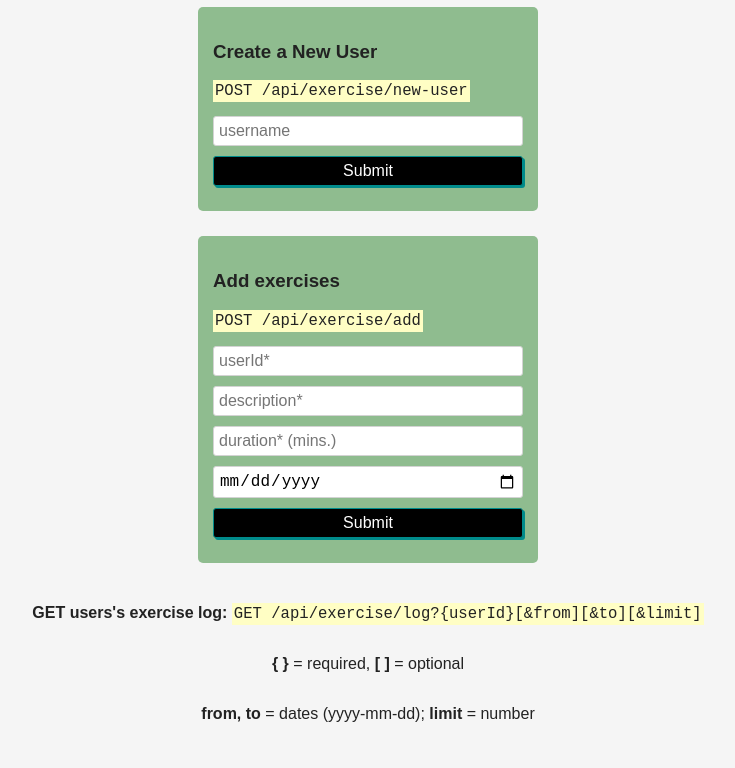
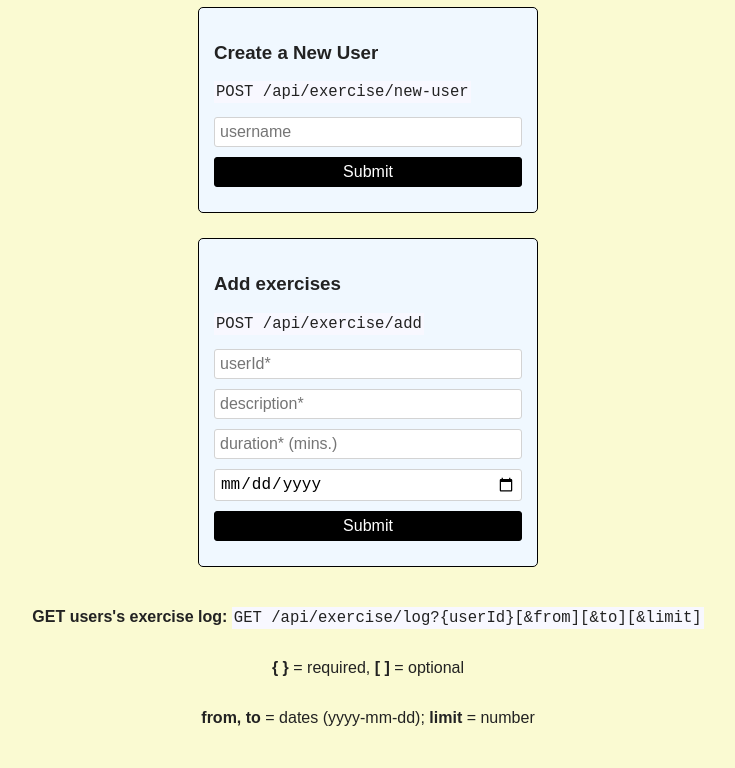
Before and after one commit to apieschel/exercise-tracker, a website: page views/index.html in a window 1280 px wide. Shown: the part 98-866 px from the top of the page, without its empty margins (272-1007 px from the left). Drawn offline with Linux system fonts and the light colour scheme; files that its build step writes are made by us from their sources.

Commit message:
👌🌵 Checkpoint ./public/style.css:2265073/266

```diff
--- a/public/style.css
+++ b/public/style.css
@@ -4,10 +4,10 @@
 }
 
 body {
+  background: lightgoldenrodyellow;
   font-family:sans-serif;
   margin: 25px;
   color: #222;
-  background-color: #f5f5f5;
 }
 
 h1 {
@@ -24,9 +24,10 @@ p {
 }
 
 form {
+  border: 1px solid black;
   margin-bottom: 25px;
   padding: 15px;
-  background-color: darkseagreen;
+  background-color: aliceblue;
   display: inline-block;
   width: 100%;
   max-width: 340px;
@@ -47,20 +48,19 @@ input[type=submit] {
   font-size: 16px;
   border-radius: 3px;
   background-color: black;
-  border: 1px solid darkcyan;
-  box-shadow: 2px 2px darkcyan;
+  border: 1px solid black;
   color: white;
   cursor: pointer;
 }
 
 input[type=submit]:hover {
-  background-color: #FFFEC4;
+  background-color: darkcyan;
 }
 
 code {
   font-family: monospace;
   font-size: 1.2em;
-  background-color: #FFFEC4;
+  background-color: ghostwhite;
   padding: 2px;
 }
 
```
